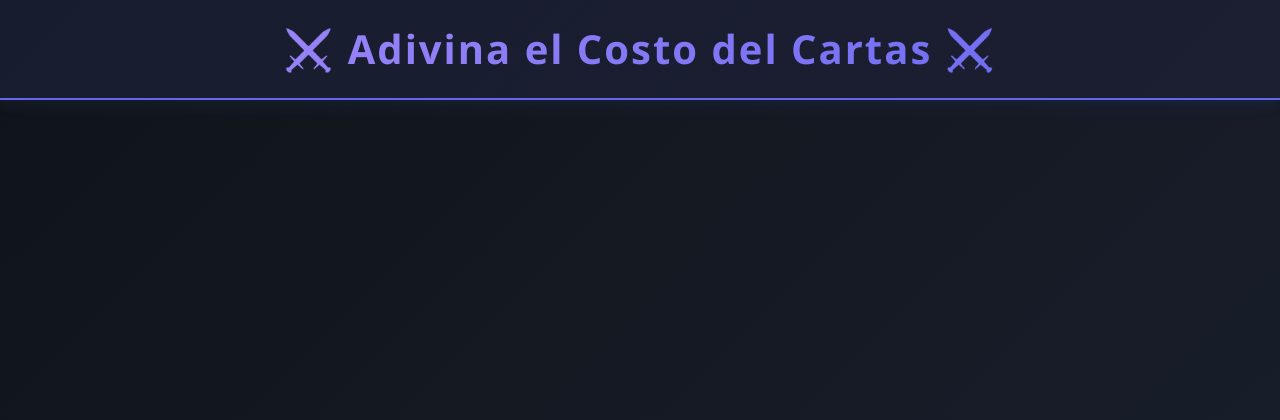
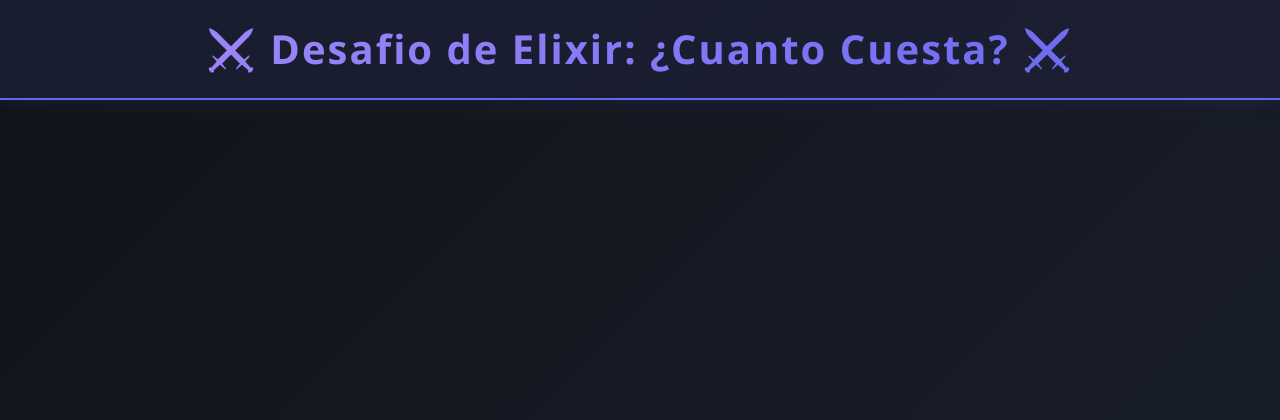
Before and after one commit to AlejandroMinor/Clash_Royale_Card_Elixir_Guess, a Flask app: template templates/show_card.html in a window 1280 px wide. Shown: the top 420 px of the page. Run offline with Flask 3, Linux system fonts and the light colour scheme; the template is opened without the code that fills it, so the values that code supplies are empty; some libraries are stand-ins or nearby versions.

Commit message:
chore(ui): actualiza titulo del desafio

```diff
--- a/templates/show_card.html
+++ b/templates/show_card.html
@@ -4,14 +4,14 @@
 
 <head>
     {% block title %}
-    <title>Adivina el Costo</title>
+    <title>Desafio de Elixir</title>
     {% endblock %}
 </head>
 
 <body>
     {% block content %}
     <div class="game-header">
-        <h1>⚔️ Adivina el Costo del Cartas ⚔️</h1>
+        <h1>⚔️ Desafio de Elixir: ¿Cuanto Cuesta? ⚔️</h1>
     </div>
 
     <div class="game-content">
```
